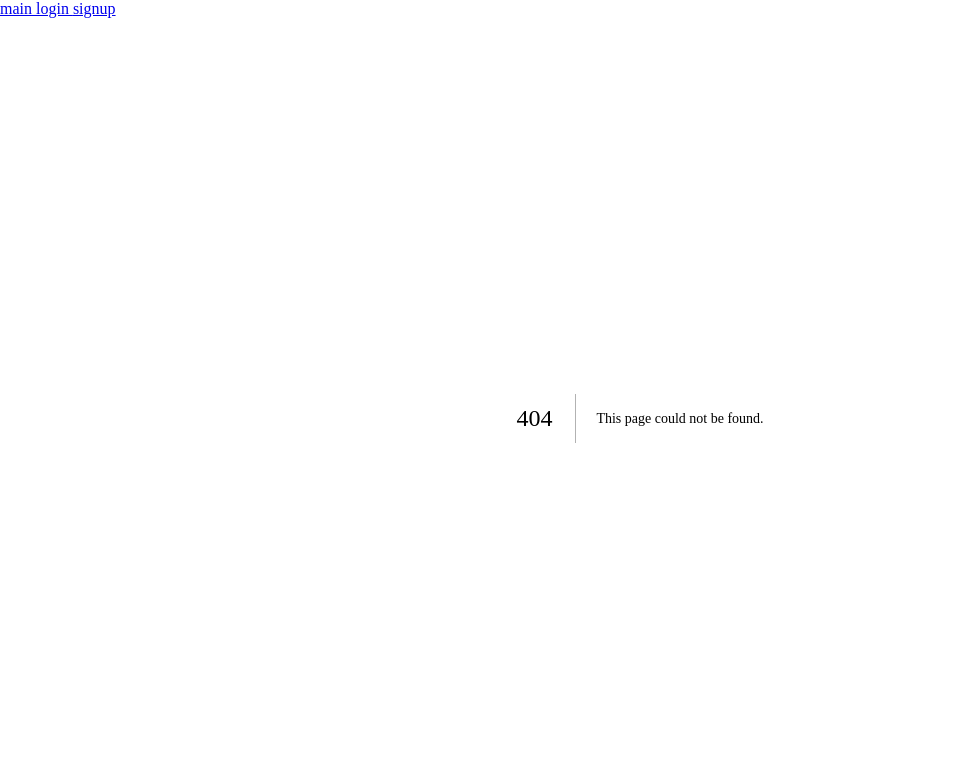
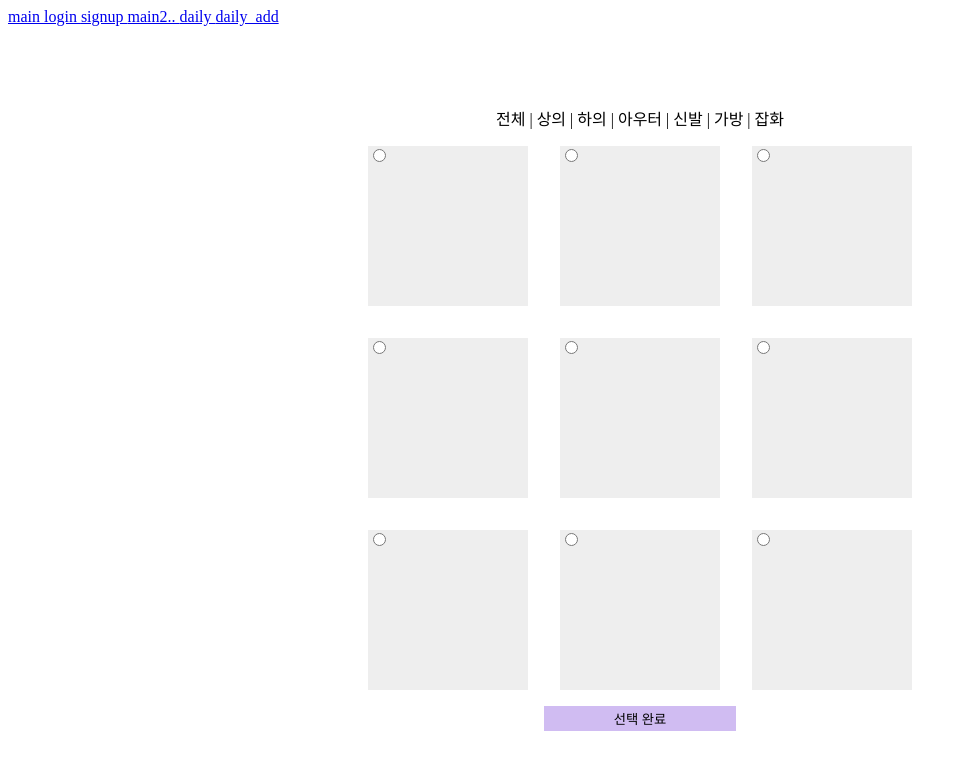
Before and after one commit to baeksehee/SKHUFP_Frontend, a Next.js app: page /d_add in a window 1280 px wide. Before the commit this address had no page. Shown: the top 770 px of the page, without its empty margins (0-975 px from the left). Built offline with nearby package versions, Linux system fonts and the light colour scheme; a web font is replaced by a local one.

Commit message:
style: 대략적으로 완료

```diff
--- /dev/null
+++ b/src/components/Grid.tsx
@@ -0,0 +1,36 @@
+import styled from "styled-components";
+
+export default function Grid() {
+    return (
+        <Container>
+            <StyledGrid>
+                <Item />
+                <Item />
+                <Item />
+                <Item />
+                <Item />
+                <Item />
+                <Item />
+                <Item />
+                <Item />
+            </StyledGrid>
+        </Container>
+    )
+}
+
+const Container = styled.div`
+display: flex;
+justify-content: center;
+align-items: center;
+`;
+
+const StyledGrid = styled.div`
+display: grid;
+grid-template-columns: 15vw 15vw 15vw;
+grid-template-rows: 15vw 15vw 15vw;
+`;
+
+const Item = styled.div`
+margin: 1rem;
+background-color: #eeeeee;
+`;
--- /dev/null
+++ b/src/components/List.tsx
@@ -0,0 +1,13 @@
+import styled from "styled-components";
+
+export default function List() {
+    return(
+        <StyledNav>
+            전체 | 상의 | 하의 | 아우터 | 신발 | 가방 | 잡화
+        </StyledNav>
+    )
+}
+
+const StyledNav = styled.nav`
+cursor: pointer;
+`;
--- a/src/pages/_app.tsx
+++ b/src/pages/_app.tsx
@@ -10,7 +10,10 @@ export default function App({ Component, pageProps }: AppProps) {
       <nav>
         <Link href={'/'}>main </Link>
         <Link href={'/login'}>login </Link>
-        <Link href={'/signup'}>signup</Link>
+        <Link href={'/signup'}>signup </Link>
+        <Link href={'/main'}>main2.. </Link>
+        <Link href={'/daily'}>daily </Link>
+        <Link href={'/d_add'}>daily_add </Link>
       </nav>
       <Component {...pageProps} />
     </>
--- /dev/null
+++ b/src/pages/d_add.tsx
@@ -0,0 +1,58 @@
+import styled from "styled-components";
+import Grid from "../components/Grid";
+import List from "../components/List";
+
+export default function D_add() {
+    return(
+        <Container>
+            <List />
+            <StyledGrid>
+                <Item><input type="radio" /></Item>
+                <Item><input type="radio" /></Item>
+                <Item><input type="radio" /></Item>
+                <Item><input type="radio" /></Item>
+                <Item><input type="radio" /></Item>
+                <Item><input type="radio" /></Item>
+                <Item><input type="radio" /></Item>
+                <Item><input type="radio" /></Item>
+                <Item><input type="radio" /></Item>
+            </StyledGrid>
+            <StyledBtn>선택 완료</StyledBtn>
+        </Container>
+    )
+}
+
+const Container = styled.div`
+display: flex;
+flex-direction: column;
+justify-content: center;
+align-items: center;
+
+margin-top: 10vh;
+`;
+
+const StyledGrid = styled.div`
+display: grid;
+grid-template-columns: 15vw 15vw 15vw;
+grid-template-rows: 15vw 15vw 15vw;
+`;
+
+const Item = styled.div`
+margin: 1rem;
+background-color: #eeeeee;
+`;
+
+const StyledBtn = styled.button`
+width: 15vw;
+height: 25px;
+
+border: 1px solid #d0bcf2;
+
+background-color: #d0bcf2;
+cursor: pointer;
+
+&:hover {
+    color: #d0bcf2;
+    background-color: white;
+  }
+`;
--- a/src/pages/login.tsx
+++ b/src/pages/login.tsx
@@ -1,6 +1,10 @@
 import styled from "styled-components";
 
 export default function Login() {
+    // const onClickAlert() => {
+    //     if
+    // }
+
     return (
         <Container>
             <StyledH1>로그인</StyledH1>
```
Also changed, not shown: src/pages/daily.tsx (added, +33 -0 lines), src/pages/main.tsx (added, +33 -0 lines).
